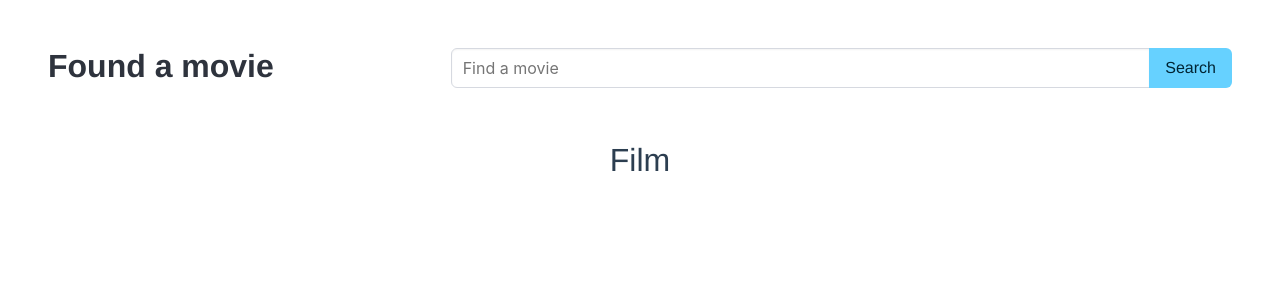
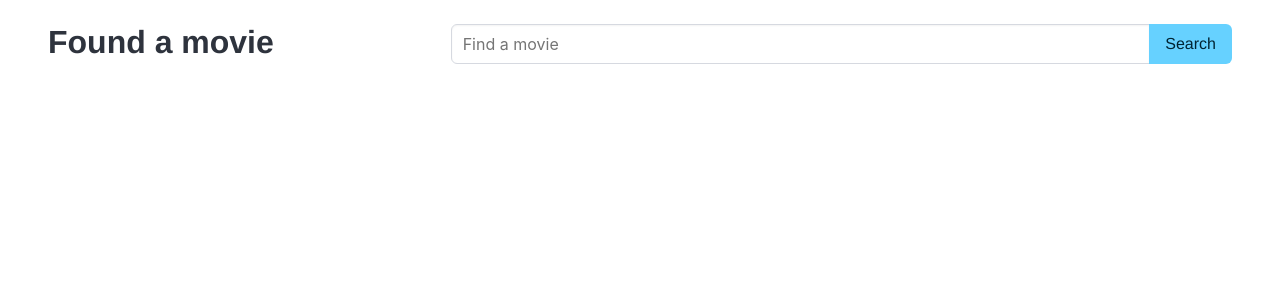
Before and after one commit to hachiko-ops/vue-film-app, a Vue app: page / in a window 1280 px wide. Shown: the top 300 px of the page. Built offline with nearby package versions, Linux system fonts and the light colour scheme.

Commit message:
Refactor code and improve structure.

```diff
--- a/src/App.vue
+++ b/src/App.vue
@@ -5,14 +5,23 @@ import FilmItem from './components/FilmItem.vue';
 import type { Film } from './interfaces';
 
 let films = ref<Film[]>([]);
+let searchTerm = ref<string>('');
+
+const emit = defineEmits<{
+  updateFilms: [films: Film[]],
+  inputSearch: [searchTerm: string]
+}>();
 
 </script>
 
 <template>
-  <SearchBarHeader @updateFilms="films = $event" />
+  <SearchBarHeader @updateFilms="films = $event" @inputSearch="searchTerm = $event"/>
+  <div class="section mt-0 pt-0">
   <div class="columns">
-    <div class="column is-full">
-      <div class="is-size-3">Film</div>
+    <div class="column is-full has-text-left">
+      <h2 class="subtitle is-5" v-if="films.length > 0" >
+        {{ films.length }} films found for "{{ searchTerm }}"
+      </h2>
     </div>
   </div>
   <div class="fixed-grid has-4-cols" v-if="films.length > 0">
@@ -22,6 +31,7 @@ let films = ref<Film[]>([]);
       </div>
     </div>
   </div>
+</div>
 </template>
 
 <style>
--- a/src/components/FilmItem.vue
+++ b/src/components/FilmItem.vue
@@ -16,7 +16,7 @@ defineProps<{ film: Film }>();
                 <h3 class="is-size-4">{{ film.Title }}</h3>
                 <br />
                 <span class="is-uppercase is-size-6 has-text-grey">{{ film.Type }}</span> -
-                <time datetime="{{ film.Year }}">{{ film.Year }}</time>
+                <time :datetime="film.Year">{{ film.Year }}</time>
             </div>
         </div>
     </div>
--- a/src/components/SearchBarHeader.vue
+++ b/src/components/SearchBarHeader.vue
@@ -3,14 +3,13 @@ import { ref, watch } from 'vue';
 import { debounce } from 'lodash-es';
 import axios from 'axios';
 import type { Film, OmdbResponse } from '../interfaces.ts';
-
-const API_URL = 'https://www.omdbapi.com/';
-const API_KEY = 'ad38cdaa';
+import { API_URL, API_KEY } from '../interfaces';
 
 const inputSearch = ref('');
 
 const emit = defineEmits<{
-  updateFilms: [films: Film[]]
+  updateFilms: [films: Film[]],
+  inputSearch: [search: string]
 }>();
 
 // Viene chiamata ogni volta che l'utente smette di scrivere per 300millisecondi
@@ -20,18 +19,19 @@ const updateDebounced = debounce(() => {
 
 watch(inputSearch, (val:string) => {
   if( val.length > 2 ) {
+    emit('inputSearch', val);
     updateDebounced();
   }
 })
 
 async function searchMovie(){
   try {
-    const response = await axios.get(API_URL, {
+    const response = await axios.get<OmdbResponse>(API_URL, {
       params: {
         apikey: API_KEY,
         s: inputSearch.value
       }});
-      const data = response.data as OmdbResponse;
+      const data = response.data;
 
       if( data.totalResults > 0 ) {
         emit('updateFilms', data.Search);
@@ -44,7 +44,7 @@ async function searchMovie(){
 </script>
 
 <template>
-    <header class="section">
+    <header class="section pt-5">
         <div class="columns">
             <div class="column is-one-third has-text-left">
               <h1 class="title">Found a movie</h1>
--- a/src/interfaces.ts
+++ b/src/interfaces.ts
@@ -1,3 +1,5 @@
+export const API_URL = 'https://www.omdbapi.com/';
+export const API_KEY = 'ad38cdaa';
 export interface Film {
     Title: string;
     Year: string;
```
